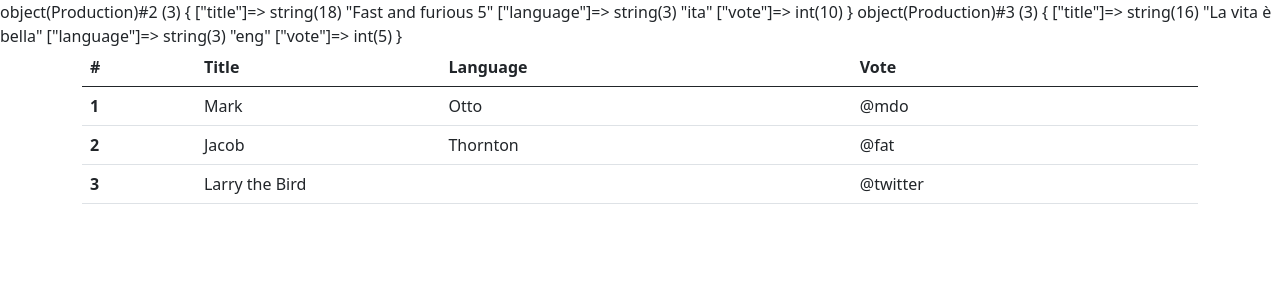
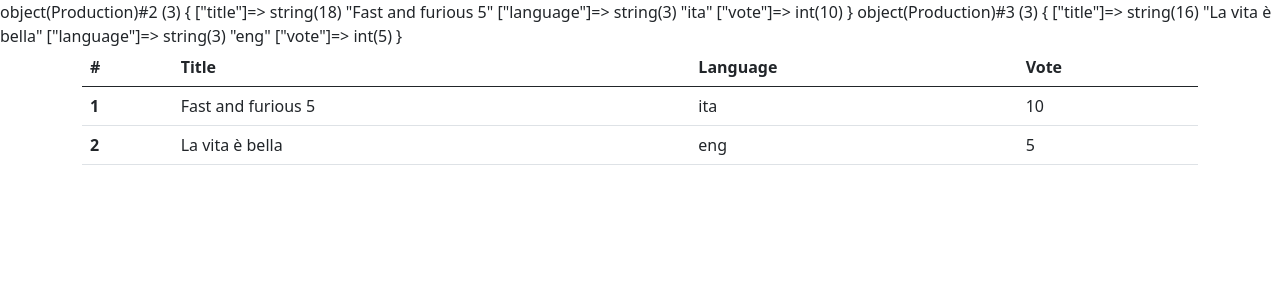
Before and after one commit to RoccoCerro/php-oop-1, a PHP site: page / in a window 1280 px wide. Shown: the top 300 px of the page. Run offline with PHP 8.4, Linux system fonts and the light colour scheme.

Commit message:
Add: print object in the page

```diff
--- a/index.php
+++ b/index.php
@@ -59,20 +59,15 @@ var_dump($movie2);
         <tbody>
           <tr>
             <th scope="row">1</th>
-            <td>Mark</td>
-            <td>Otto</td>
-            <td>@mdo</td>
+            <td><?= $movie->title ?></td>
+            <td><?= $movie->language ?></td>
+            <td><?= $movie->vote ?></td>
           </tr>
           <tr>
-            <th scope="row">2</th>
-            <td>Jacob</td>
-            <td>Thornton</td>
-            <td>@fat</td>
-          </tr>
-          <tr>
-            <th scope="row">3</th>
-            <td colspan="2">Larry the Bird</td>
-            <td>@twitter</td>
+          <th scope="row">2</th>
+            <td><?= $movie2->title ?></td>
+            <td><?= $movie2->language ?></td>
+            <td><?= $movie2->vote ?></td>
           </tr>
         </tbody>
       </table>
```
